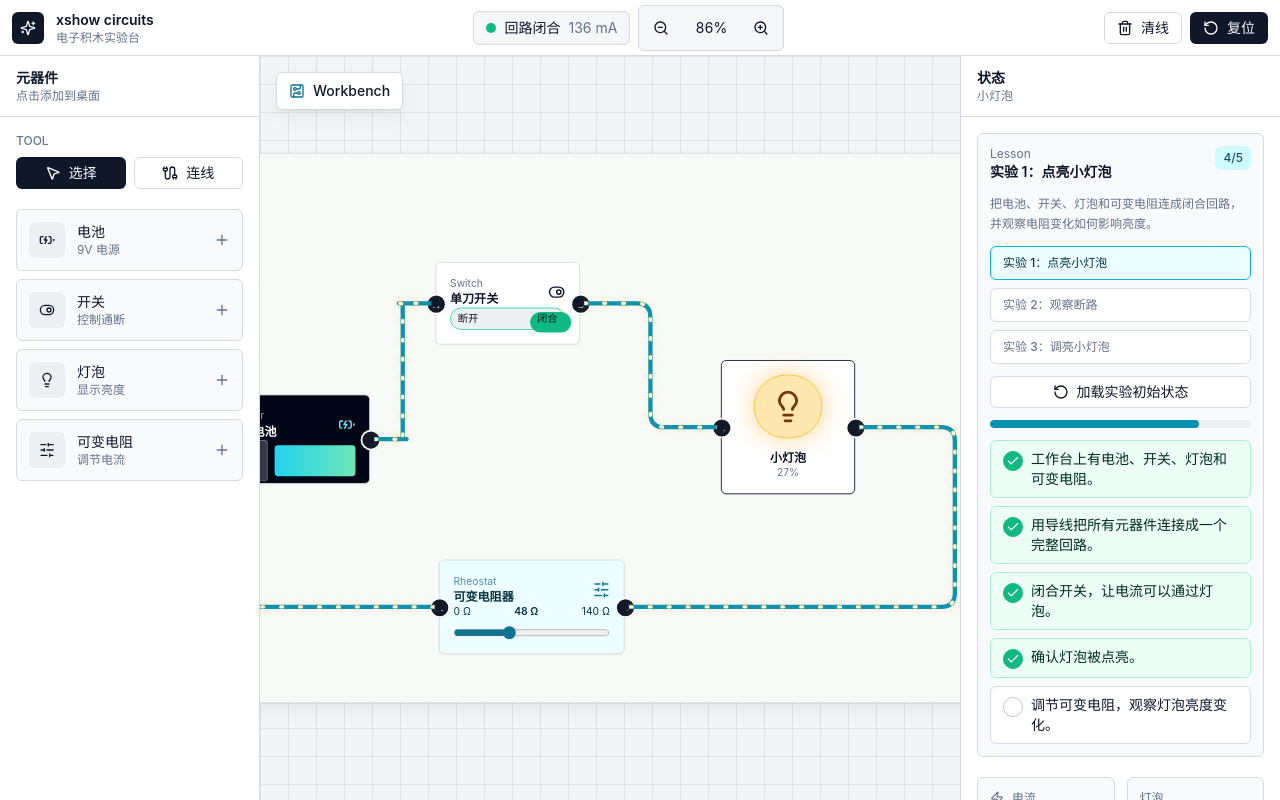
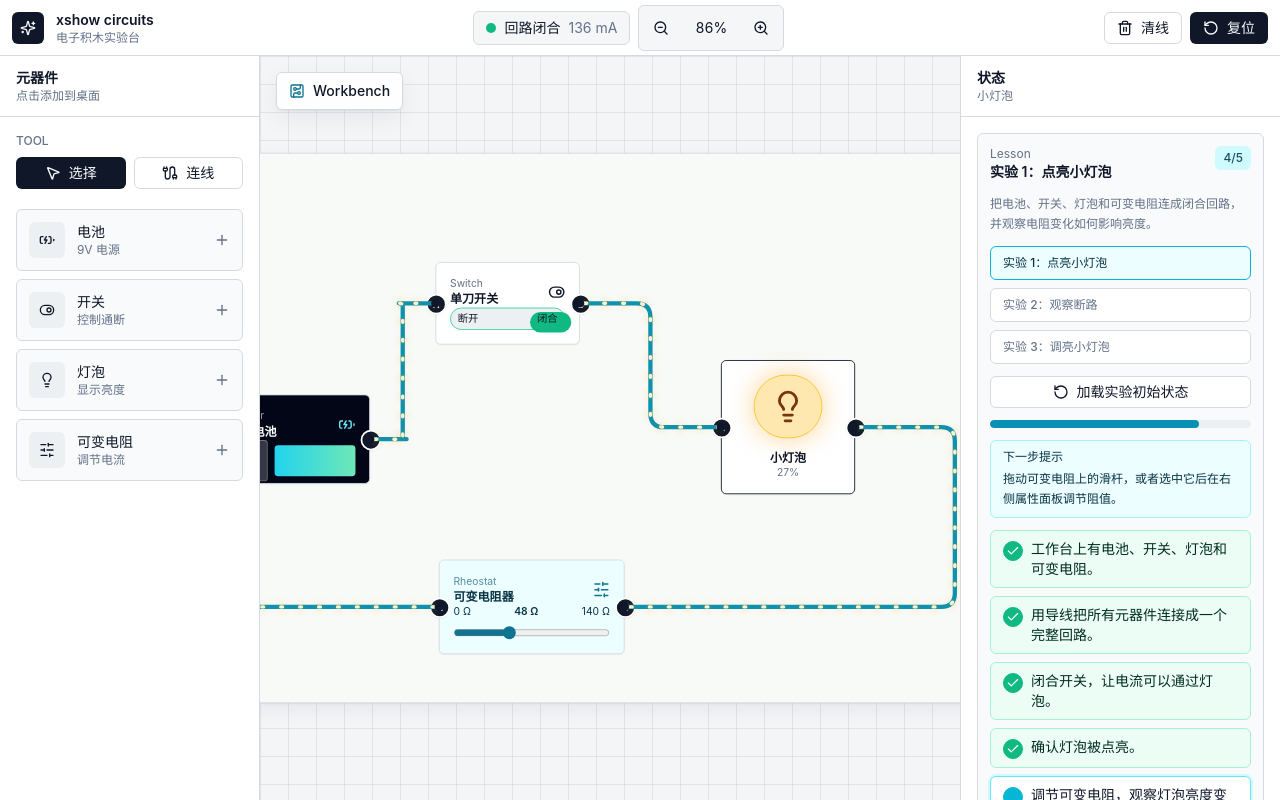
Before and after one commit to glwang-g/xshow, a Vue app: page / in a window 1280 px wide. Built offline with nearby package versions, Linux system fonts and the light colour scheme.

Commit message:
feat: add guided lesson hints

```diff
--- a/src/data/lessons.ts
+++ b/src/data/lessons.ts
@@ -46,6 +46,7 @@ export type LessonWorkspace = {
 export type LessonStep = {
   checkId: LessonCheckId;
   description: string;
+  hint: string;
   id: string;
 };
 
@@ -104,26 +105,31 @@ export const lessonCatalog: Lesson[] = [
       {
         id: "parts",
         description: "工作台上有电池、开关、灯泡和可变电阻。",
+        hint: "如果缺少元器件，可以从左侧元器件列表点击添加。",
         checkId: "hasStarterParts",
       },
       {
         id: "wires",
         description: "用导线把所有元器件连接成一个完整回路。",
+        hint: "选择连线工具，依次点击两个端子；从电池正极出发，经过开关、灯泡、可变电阻，再回到电池负极。",
         checkId: "hasClosedCircuit",
       },
       {
         id: "switch",
         description: "闭合开关，让电流可以通过灯泡。",
+        hint: "点击工作台上的开关，把状态切到闭合。",
         checkId: "hasClosedSwitch",
       },
       {
         id: "bulb",
         description: "确认灯泡被点亮。",
+        hint: "如果灯泡没有亮，检查导线是否形成闭合回路，并确认开关已经闭合。",
         checkId: "hasLitBulb",
       },
       {
         id: "resistor",
         description: "调节可变电阻，观察灯泡亮度变化。",
+        hint: "拖动可变电阻上的滑杆，或者选中它后在右侧属性面板调节阻值。",
         checkId: "hasAdjustedResistor",
       },
     ],
@@ -142,21 +148,25 @@ export const lessonCatalog: Lesson[] = [
       {
         id: "parts",
         description: "工作台上有电池、开关、灯泡和可变电阻。",
+        hint: "点击“加载实验初始状态”可以直接获得完整回路。",
         checkId: "hasStarterParts",
       },
       {
         id: "open-switch",
         description: "断开开关。",
+        hint: "点击工作台上的开关，把状态切到断开。",
         checkId: "hasOpenSwitch",
       },
       {
         id: "open-circuit",
         description: "确认回路状态变为断开。",
+        hint: "断开开关后，顶部状态和右侧回路状态都会显示断开。",
         checkId: "hasOpenCircuit",
       },
       {
         id: "dark-bulb",
         description: "确认灯泡熄灭。",
+        hint: "如果灯泡仍然亮着，检查是否还有其他导线绕过了开关。",
         checkId: "hasDarkBulb",
       },
     ],
@@ -175,21 +185,25 @@ export const lessonCatalog: Lesson[] = [
       {
         id: "closed-switch",
         description: "闭合开关，让回路保持通电。",
+        hint: "点击工作台上的开关，让它显示闭合状态。",
         checkId: "hasClosedSwitch",
       },
       {
         id: "closed-circuit",
         description: "确认回路处于闭合状态。",
+        hint: "如果回路没有闭合，先点击“加载实验初始状态”，再确认导线没有被删除。",
         checkId: "hasClosedCircuit",
       },
       {
         id: "low-resistance",
         description: "把可变电阻调到较低阻值。",
+        hint: "把可变电阻滑杆向左拖动，目标是 24 Ω 或更低。",
         checkId: "hasLowResistance",
       },
       {
         id: "bright-bulb",
         description: "观察灯泡明显变亮。",
+        hint: "阻值降低后，电流会变大；观察灯泡亮度数值和光晕变化。",
         checkId: "hasBrightBulb",
       },
     ],
--- a/src/views/Home.vue
+++ b/src/views/Home.vue
@@ -228,6 +228,7 @@ const lessonStepStates = computed(() =>
     complete: lessonCheckers[step.checkId](),
   })),
 );
+const nextLessonStep = computed(() => lessonStepStates.value.find((step) => !step.complete));
 const lessonProgress = computed(() => {
   const completed = lessonStepStates.value.filter((step) => step.complete).length;
   const total = lessonStepStates.value.length;
@@ -1391,16 +1392,38 @@ function evaluateCircuit(sourceParts: CircuitPart[], sourceWires: Wire[]) {
                 :style="{ width: `${lessonProgress.percent}%` }"
               />
             </div>
+            <div
+              v-if="nextLessonStep"
+              class="mb-3 rounded-md border border-cyan-200 bg-cyan-50 px-3 py-2 text-xs text-cyan-950"
+            >
+              <div class="mb-1 font-medium">下一步提示</div>
+              <div class="leading-5">{{ nextLessonStep.hint }}</div>
+            </div>
+            <div
+              v-else
+              class="mb-3 rounded-md border border-emerald-200 bg-emerald-50 px-3 py-2 text-xs text-emerald-950"
+            >
+              <div class="font-medium">实验完成，可以切换到下一个实验。</div>
+            </div>
             <div class="space-y-2">
               <div
                 v-for="step in lessonStepStates"
                 :key="step.id"
                 class="flex items-start gap-2 rounded-md border px-3 py-2 text-sm"
-                :class="step.complete ? 'border-emerald-200 bg-emerald-50 text-emerald-950' : 'bg-card'"
+                :class="[
+                  step.complete ? 'border-emerald-200 bg-emerald-50 text-emerald-950' : 'bg-card',
+                  nextLessonStep?.id === step.id ? 'border-cyan-300 ring-2 ring-cyan-100' : '',
+                ]"
               >
                 <span
                   class="mt-0.5 flex h-5 w-5 shrink-0 items-center justify-center rounded-full border"
-                  :class="step.complete ? 'border-emerald-500 bg-emerald-500 text-white' : 'border-muted-foreground/40'"
+                  :class="
+                    step.complete
+                      ? 'border-emerald-500 bg-emerald-500 text-white'
+                      : nextLessonStep?.id === step.id
+                        ? 'border-cyan-500 bg-cyan-500 text-white'
+                        : 'border-muted-foreground/40'
+                  "
                 >
                   <Check v-if="step.complete" class="h-3.5 w-3.5" />
                 </span>
```
Also changed, not shown: 7 other files (tests, documents, lock files or other folders).
